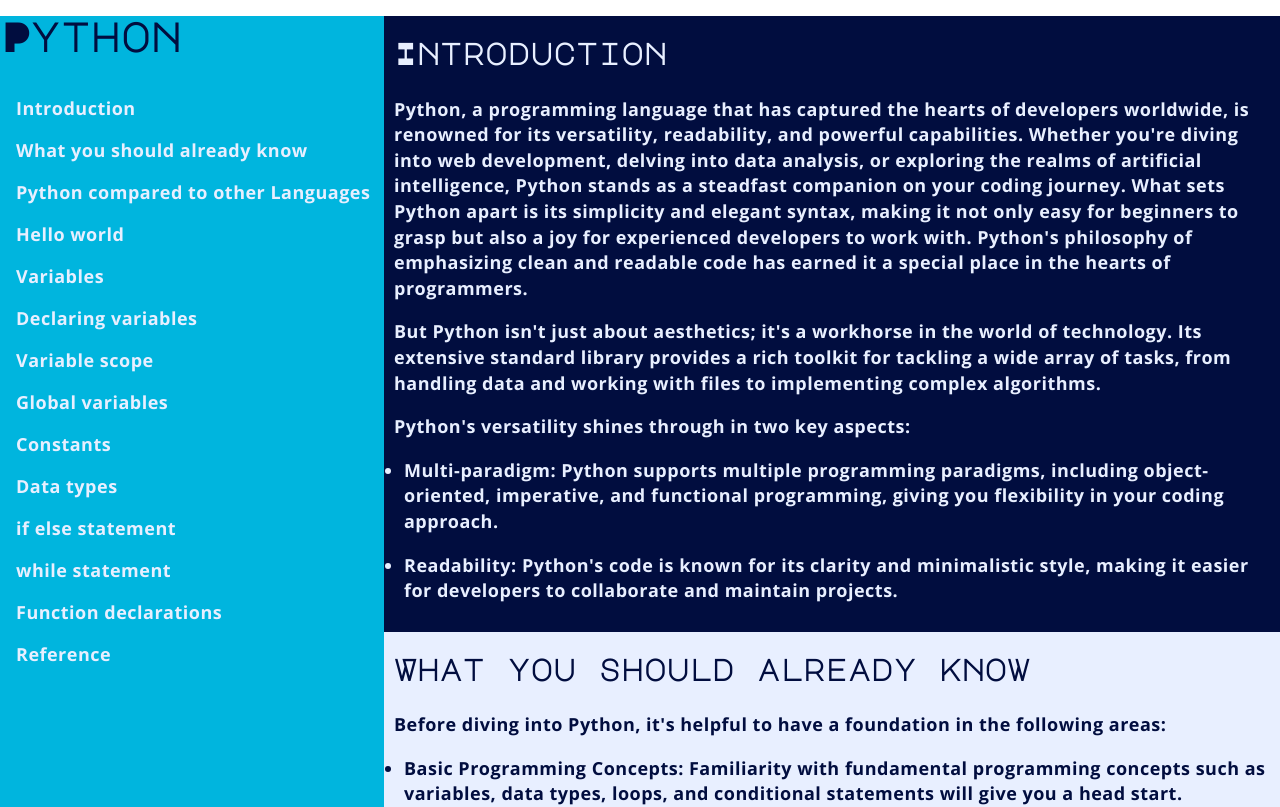
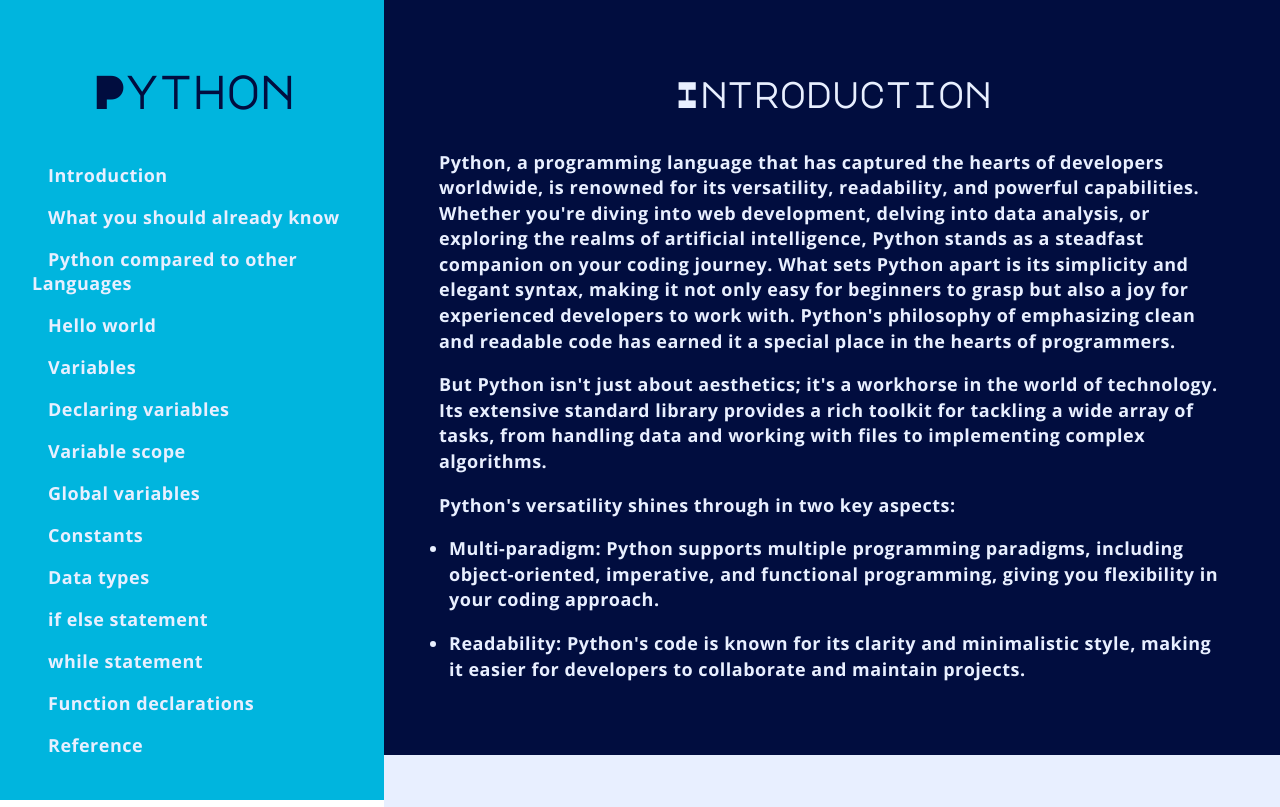
Before and after one commit to Taannn/tech-doc-page, a plain HTML site: page index.html in a window 1280 px wide. Shown: the top 807 px of the page. Drawn offline with nearby package versions, Linux system fonts and the light colour scheme.

Commit message:
Update style.css

```diff
--- a/style.css
+++ b/style.css
@@ -16,9 +16,9 @@
   --main-ff: 'Open sans', sans-serif;
 
   --main-fs: 1.8em;
-  --header-fs: 3em;
+  --header-fs: 3.5em;
   --code-fs: 1em;
-  --title-fs: 4em;
+  --title-fs: 4.5em;
   --main-fw: 600;
 
   --general-padding: 1em;
@@ -50,6 +50,8 @@
 
 h1 {
   font-family: var(--header-ff);
+  text-align: center;
+  line-height: 1.2;
 }
 section h1 {
   font-size: var(--header-fs);
@@ -66,7 +68,6 @@
   border-radius: 1em;
 
 }
-
 h1,
 p,
 li,
@@ -97,10 +98,12 @@
   flex-direction: row;
   /*gap: var(--general-padding);*/
   /*padding: var(--general-padding);*/
-  padding-top: var(--padding-list);
+
 
 }
-
+body::-webkit-scrollbar{
+  display: none;
+}
 
 /* NAV BAR */
 
@@ -112,7 +115,7 @@
   overflow-y: auto;
   color: ;
   background-color: var(--nav-bg);
-  padding: 0;
+  padding: 4rem 0;
 }
 
 .nav-link {
@@ -133,7 +136,7 @@
 }
 
 .nav-list {
-  padding-left: 0;
+  padding-left: 2rem;
 }
 
 /* MAIN CONTENT */
@@ -150,7 +153,7 @@
   color: var(--dark-font);
 }
 .main-section {
-  padding: var(--padding-list);
+  padding: 5.5em;
 }
 
 .main--light span {
@@ -183,6 +186,7 @@
     height: 13em ;
     overflow-y: initial;
     background-color: var(--nav-bg);
+    padding: 0;
   }
   .nav-header h1 {
     font-size: 6em;
@@ -197,6 +201,7 @@
     gap: 2em;
     height: auto;
     overflow-x: auto;
+    padding-left: 0;
   }
   body {
     overflow-x: hidden;
```
